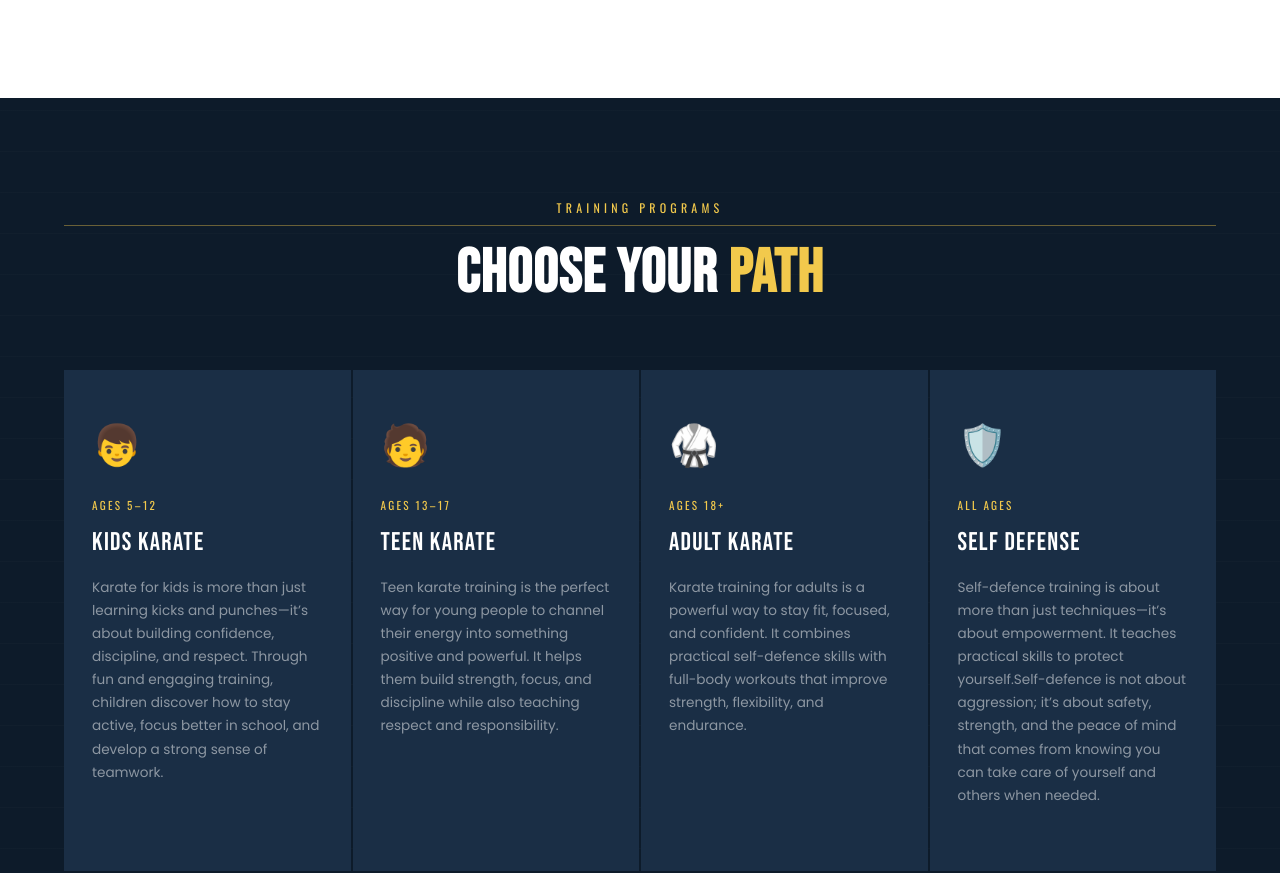
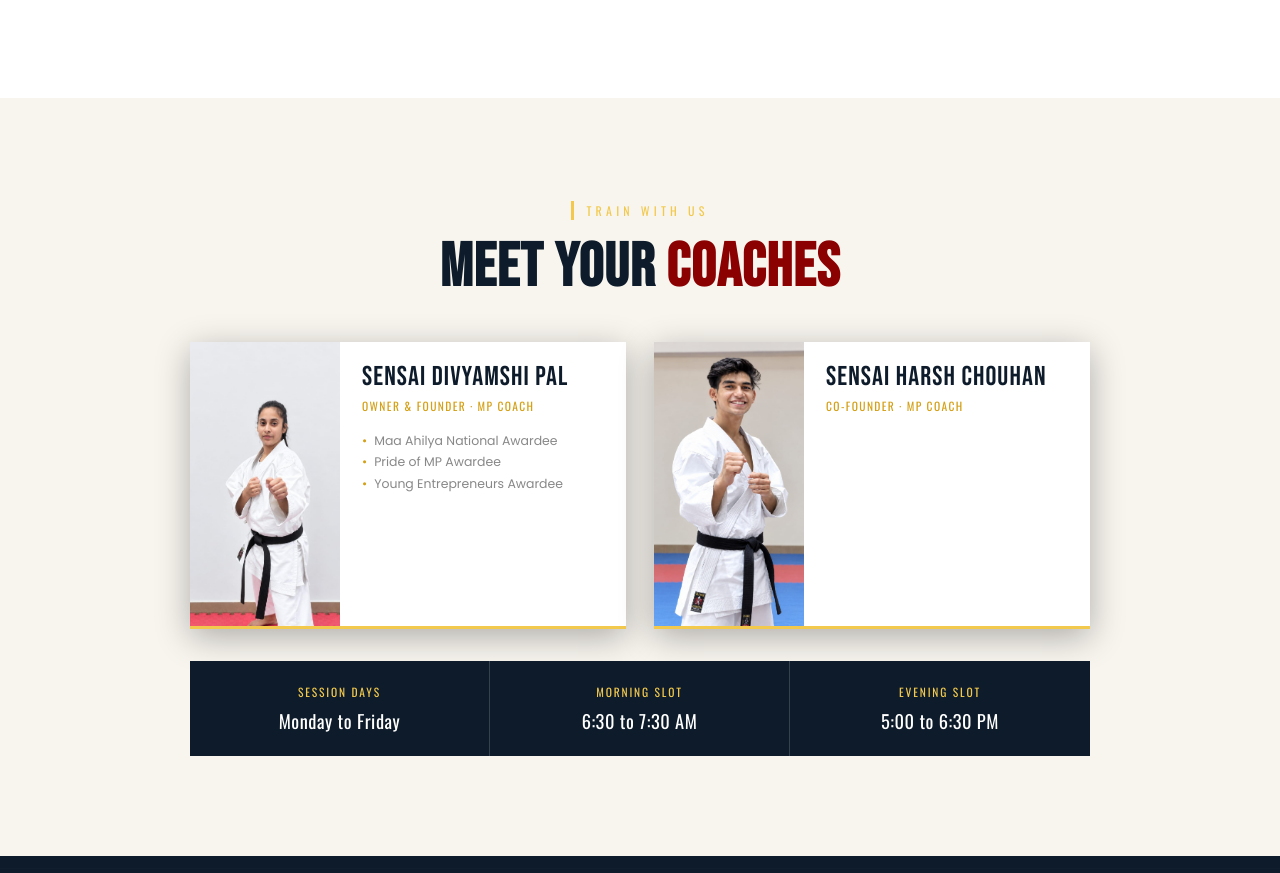
Before and after one commit to 21samarth/SuperSevenKarate, a React (Vite) app in the folder frontend/: page / in a window 1280 px wide. Shown: the part 1924-2797 px from the top of the page. Built offline with nearby package versions, Linux system fonts and the light colour scheme.

Commit message:
correstion done

```diff
--- a/frontend/css/style.css
+++ b/frontend/css/style.css
@@ -1124,6 +1124,24 @@ ul { list-style: none; }
   margin-bottom: 20px;
 }
 
+/* Home coaches and training schedule */
+.home-coaches { padding: 100px 0; background: var(--light-bg); }
+.home-coaches-heading { text-align: center; margin-bottom: 42px; }
+.home-coaches-heading .section-tag { display: inline-block; }
+.home-coaches-grid { display: grid; grid-template-columns: repeat(2, minmax(0, 1fr)); gap: 28px; max-width: 900px; margin: 0 auto 32px; }
+.home-coach-card { display: grid; grid-template-columns: 150px 1fr; min-height: 190px; background: var(--white); box-shadow: var(--shadow); border-bottom: 3px solid var(--gold); overflow: hidden; }
+.home-coach-card > img { width: 100%; height: 100%; object-fit: cover; }
+.home-coach-body { padding: 22px; }
+.home-coach-body h3 { color: var(--blue-dark); font: 1.7rem/1 'Bebas Neue', cursive; letter-spacing: .04em; }
+.home-coach-role { margin-top: 7px; color: var(--gold-dark); font: .72rem/1.4 'Oswald', sans-serif; letter-spacing: .12em; text-transform: uppercase; }
+.home-coach-awards { margin: 16px 0 0; padding: 0; list-style: none; color: var(--gray); font-size: .78rem; line-height: 1.7; }
+.home-coach-awards li::before { content: '•'; color: var(--gold-dark); margin-right: 7px; }
+.training-schedule { display: grid; grid-template-columns: repeat(3, 1fr); max-width: 900px; margin: 0 auto; background: var(--blue-dark); color: var(--white); }
+.training-schedule div { padding: 22px 28px; text-align: center; border-right: 1px solid rgba(255,255,255,.17); }
+.training-schedule div:last-child { border-right: 0; }
+.training-schedule span { display: block; color: var(--gold); font: .72rem 'Oswald', sans-serif; letter-spacing: .16em; text-transform: uppercase; }
+.training-schedule strong { display: block; margin-top: 7px; font: 1.15rem 'Oswald', sans-serif; letter-spacing: .03em; }
+
 .credentials {
   display: flex;
   flex-direction: column;
@@ -2320,3 +2338,18 @@ html { scroll-behavior: smooth; -webkit-overflow-scrolling: touch; }
 a, button, .btn, .filter-btn, .gallery-item, .event-card, .program-card {
   touch-action: manipulation;
 }
+
+@media (max-width: 768px) {
+  .home-coaches { padding: 64px 0; }
+  .home-coaches-grid { grid-template-columns: 1fr; }
+  .training-schedule { grid-template-columns: 1fr; }
+  .training-schedule div { border-right: 0; border-bottom: 1px solid rgba(255,255,255,.17); }
+  .training-schedule div:last-child { border-bottom: 0; }
+}
+
+@media (max-width: 440px) {
+  .home-coach-card { grid-template-columns: 120px 1fr; }
+  .home-coach-body { padding: 18px 14px; }
+  .home-coach-body h3 { font-size: 1.45rem; }
+  .home-coach-role { letter-spacing: .08em; }
+}
--- a/frontend/src/pages/ContactPage.jsx
+++ b/frontend/src/pages/ContactPage.jsx
@@ -62,8 +62,8 @@ export function ContactPage() {
                 <div>
                   <div className="contact-detail-label">Training Hours</div>
                   <div className="contact-detail-value">
-                    Mon–Sat: 6 AM – 9 PM<br />
-                    Sun: 7 AM – 12 PM
+                    Monday to Friday<br />
+                    6:30 to 7:30 AM &amp; 5:00 to 6:30 PM
                   </div>
                 </div>
               </div>
--- a/frontend/src/pages/Footer.jsx
+++ b/frontend/src/pages/Footer.jsx
@@ -55,7 +55,7 @@ export function Footer() {
                 </div>
                 <div className="contact-item">
                   <div className="contact-item-icon">⏰</div>
-                  <div className="contact-item-text">Mon–Sat: 6 AM – 9 PM<br />Sun: 7 AM – 12 PM</div>
+                  <div className="contact-item-text">Monday to Friday<br />6:30 to 7:30 AM &amp; 5:00 to 6:30 PM</div>
                 </div>
               </div>
             </div>
--- a/frontend/src/pages/HomePage.jsx
+++ b/frontend/src/pages/HomePage.jsx
@@ -99,6 +99,42 @@ export function HomePage() {
               </ul>
               <a className='btn btn-red' href="/contact" style={{"marginTop": "16px"}}>Start Your Journey ›</a>
             </div>
+          </div>
+        </div>
+      </section>
+
+      {/* ── COACHES & SCHEDULE ── */}
+      <section className="home-coaches">
+        <div className="container">
+          <div className="home-coaches-heading reveal">
+            <div className="section-tag">Train With Us</div>
+            <h2 className="section-title">Meet Your <span>Coaches</span></h2>
+          </div>
+          <div className="home-coaches-grid">
+            <article className="home-coach-card reveal">
+              <img src="/founder.jpg" alt="Sensai Divyamshi Pal" loading="lazy" />
+              <div className="home-coach-body">
+                <h3>Sensai Divyamshi Pal</h3>
+                <p className="home-coach-role">Owner &amp; Founder · MP Coach</p>
+                <ul className="home-coach-awards">
+                  <li>Maa Ahilya National Awardee</li>
+                  <li>Pride of MP Awardee</li>
+                  <li>Young Entrepreneurs Awardee</li>
+                </ul>
+              </div>
+            </article>
+            <article className="home-coach-card reveal reveal-delay-1">
+              <img src="/co-founder.jpg" alt="Sensai Harsh Chouhan" loading="lazy" />
+              <div className="home-coach-body">
+                <h3>Sensai Harsh Chouhan</h3>
+                <p className="home-coach-role">Co-Founder · MP Coach</p>
+              </div>
+            </article>
+          </div>
+          <div className="training-schedule reveal reveal-delay-2">
+            <div><span>Session Days</span><strong>Monday to Friday</strong></div>
+            <div><span>Morning Slot</span><strong>6:30 to 7:30 AM</strong></div>
+            <div><span>Evening Slot</span><strong>5:00 to 6:30 PM</strong></div>
           </div>
         </div>
       </section>
--- a/frontend/src/pages/LegacyPage.jsx
+++ b/frontend/src/pages/LegacyPage.jsx
@@ -72,30 +72,33 @@ export function LegacyPage() {
 
       <div className="master-card reveal animate-ready visible">
         <div class="master-photo-wrap">
-          <img src="/founder.jpg" alt="Sensei Divyanshi Pal" loading="lazy" style={{position:"absolute",objectFit:"contain"}}/>
+          <img src="/founder.jpg" alt="Sensai Divyamshi Pal" loading="lazy" style={{position:"absolute",objectFit:"contain"}}/>
           <div class="belt-ribbon"></div>
           <div class="dan-badge"><strong>Shodan</strong> Black Belt</div>
         </div>
         <div class="master-body">
-          <div class="master-name">Sensei Divyamshi Pal</div>
-          <div class="master-title">Owner & Founder</div>
+          <div class="master-name">Sensai Divyamshi Pal</div>
+          <div class="master-title">Owner & Founder · MP Coach</div>
           <div class="master-meta">
             <div class="master-meta-item"><div class="meta-icon">🎖️</div><div class="meta-text">4th Dan Black Belt — Shotokan</div></div>
             <div class="master-meta-item"><div class="meta-icon">⏳</div><div class="meta-text">17+ Years of Experience</div></div>
             <div class="master-meta-item"><div class="meta-icon">🏆</div><div class="meta-text">FSKAIF Certified Head Coach</div></div>
+            <div class="master-meta-item"><div class="meta-icon">🏅</div><div class="meta-text">Maa Ahilya National Awardee</div></div>
+            <div class="master-meta-item"><div class="meta-icon">🏅</div><div class="meta-text">Pride of MP Awardee</div></div>
+            <div class="master-meta-item"><div class="meta-icon">🏅</div><div class="meta-text">Young Entrepreneurs Awardee</div></div>
           </div>
         </div>
       </div>
 
       <div className="master-card reveal reveal-delay-1 animate-ready visible">
         <div class="master-photo-wrap">
-          <img src="/co-founder.jpg" alt="Sensei Harsh Chouhan" loading="lazy" style={{position:"absolute",objectFit:"contain"}}/>
+          <img src="/co-founder.jpg" alt="Sensai Harsh Chouhan" loading="lazy" style={{position:"absolute",objectFit:"contain"}}/>
           <div class="belt-ribbon"></div>
           <div class="dan-badge"><strong>Shodan</strong> Black Belt</div>
         </div>
         <div class="master-body">
-          <div class="master-name">Sensei Harsh Chouhan</div>
-          <div class="master-title">Co-Founder</div>
+          <div class="master-name">Sensai Harsh Chouhan</div>
+          <div class="master-title">Co-Founder · MP Coach</div>
           <div class="master-meta">
             <div class="master-meta-item"><div class="meta-icon">🎖️</div><div class="meta-text">5th Dan Black Belt — Shotokan</div></div>
             <div class="master-meta-item"><div class="meta-icon">⏳</div><div class="meta-text">35+ Years of Experience</div></div>
@@ -192,6 +195,7 @@ export function LegacyPage() {
               <div className="student-body">
                 <div className="student-name">Aarav Manjrekar</div>
                 <div className="student-rank">Black Belt &mdash; 1st Dan</div>
+                <div className="student-achievement"><div className="student-achievement-icon">🏅</div><div className="student-achievement-text">National Medalist</div></div>
               </div>
             </div>
 
```
Also changed, not shown: 1 other file (tests, documents, lock files or other folders).
